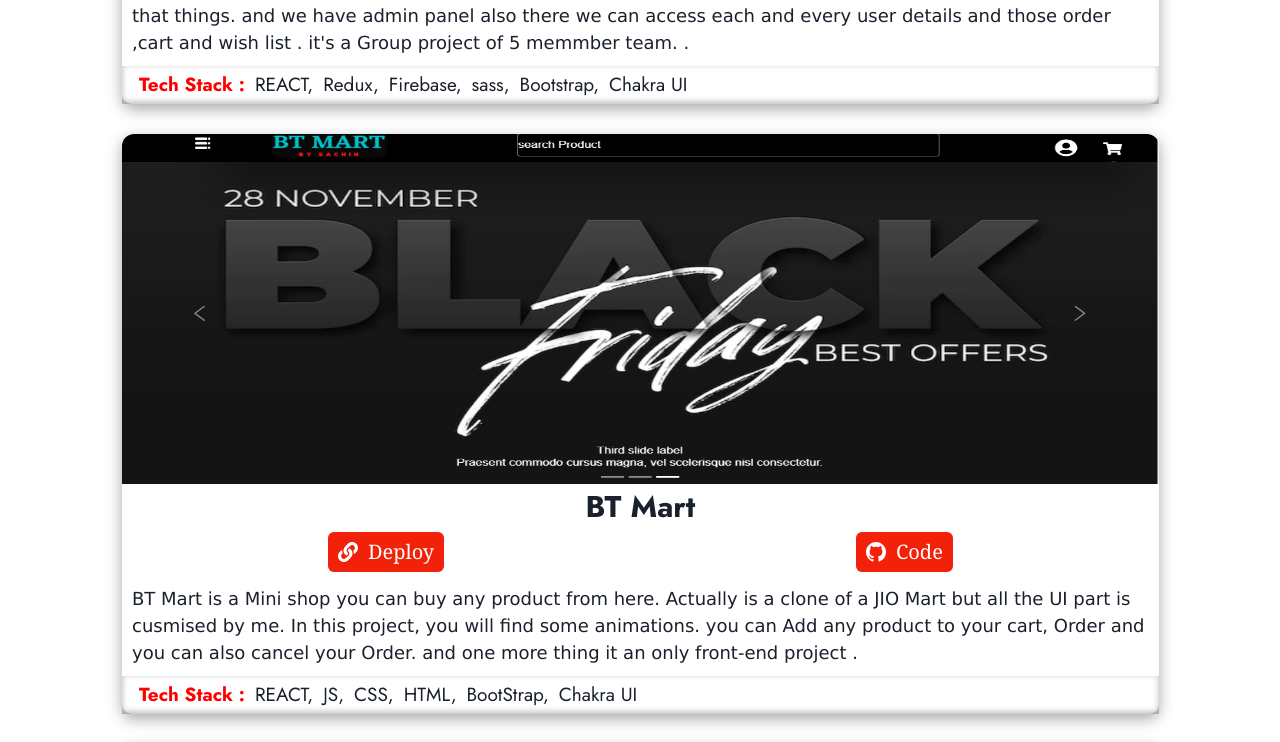
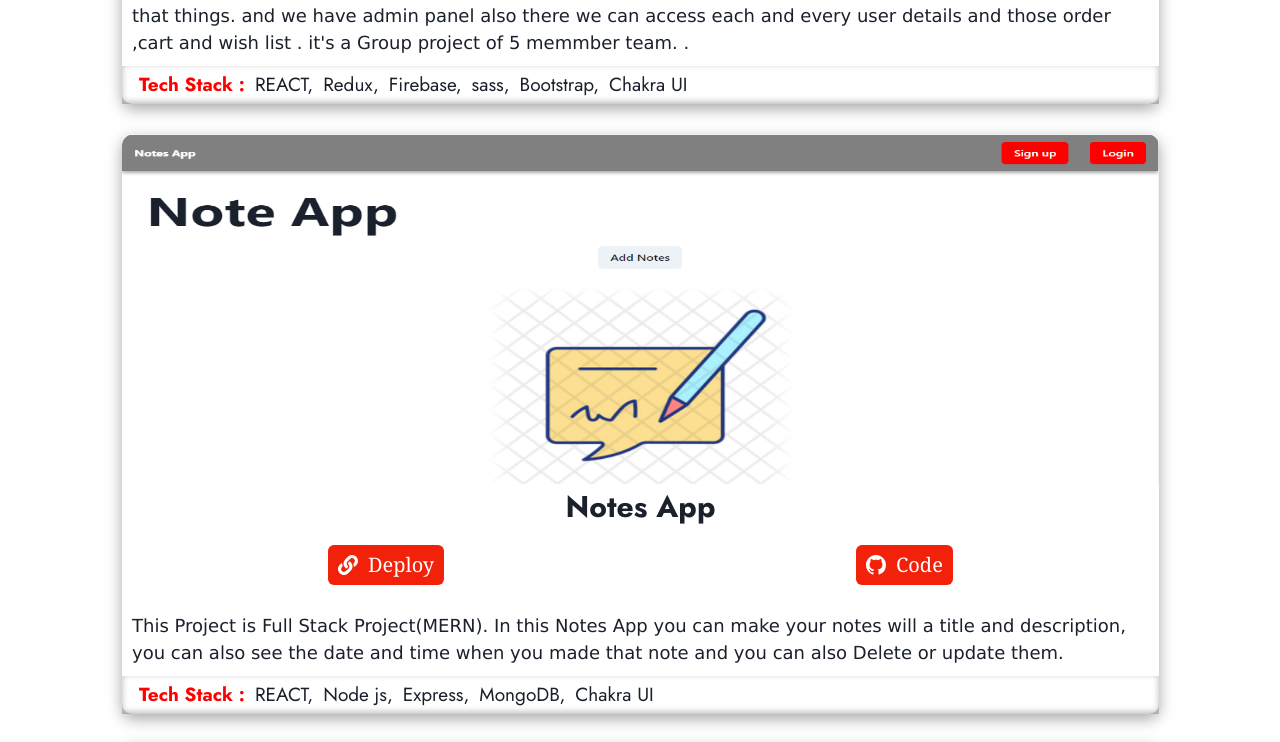
Before and after one commit to Sachin1yadav/Sachin1yadav.github.io, a React (Create React App) app: page /projects in a window 1280 px wide. Shown: the part 2560-3302 px from the top of the page. Built offline with nearby package versions, Linux system fonts and the light colour scheme.

Commit message:
notesapp addded

```diff
--- a/src/pages/project/Projects.jsx
+++ b/src/pages/project/Projects.jsx
@@ -55,6 +55,41 @@ const Projects = () => {
           <p>Chakra UI</p>
         </div>
       </div>
+
+      <div className="proItemdiv" data-aos="flip-up" data-aos-duration="1000">
+        <img className="proImg" src="./notesPIC.PNG" alt="translater" />
+        <p className="title">Notes App</p>
+        <div className="LinkDiv">
+          <Link href="https://notes-eight-theta.vercel.app/" target={" "}>
+            <button>
+              {" "}
+              <FaLink /> <span>Deploy</span>{" "}
+            </button>
+          </Link>
+          <Link target={" "} href="https://github.com/Sachin1yadav/NotesApp">
+            <button>
+              <BsGithub />
+              <span>Code</span>
+            </button>
+          </Link>
+        </div>
+        <p className="details">
+          {" "}
+          This Project is Full Stack Project(MERN). In this Notes App you can
+          make your notes will a title and description, you can also see the
+          date and time when you made that note and you can also Delete or
+          update them.
+        </p>
+        <div className="techStack">
+          <p className="tech">Tech Stack :</p>
+          <p>REACT,</p>
+          <p>Node js,</p>
+          <p>Express,</p>
+          <p>MongoDB,</p>
+          <p>Chakra UI</p>
+        </div>
+      </div>
+
       <div className="proItemdiv" data-aos="flip-up" data-aos-duration="1000">
         <img className="proImg" src="./btmatPOSTER.PNG" alt="BTMART" />
         <p className="title">BT Mart</p>
@@ -136,7 +171,7 @@ const Projects = () => {
         </div>
       </div>
 
-      {/* <div className="proItemdiv" data-aos="flip-up" data-aos-duration="1000">
+      <div className="proItemdiv" data-aos="flip-up" data-aos-duration="1000">
         <img className="proImg" src="./urbanPost.PNG" alt="urbancompany" />
 
         <p className="title">Urban Company</p>
@@ -156,7 +191,6 @@ const Projects = () => {
               <span>Code</span>
             </button>
           </Link>
-
         </div>
         <p className="details">
           It's a clone of Urban Company. Urban company is a service provider
@@ -172,7 +206,7 @@ const Projects = () => {
 
           <p className="tech">Tech Stack :</p>
         </div>
-      </div> */}
+      </div>
 
       <div className="proItemdiv" data-aos="flip-up" data-aos-duration="1000">
         <img className="proImg" src="./trans2.PNG" alt="translater" />
```
Also changed, not shown: public/notesPIC.PNG (added).
